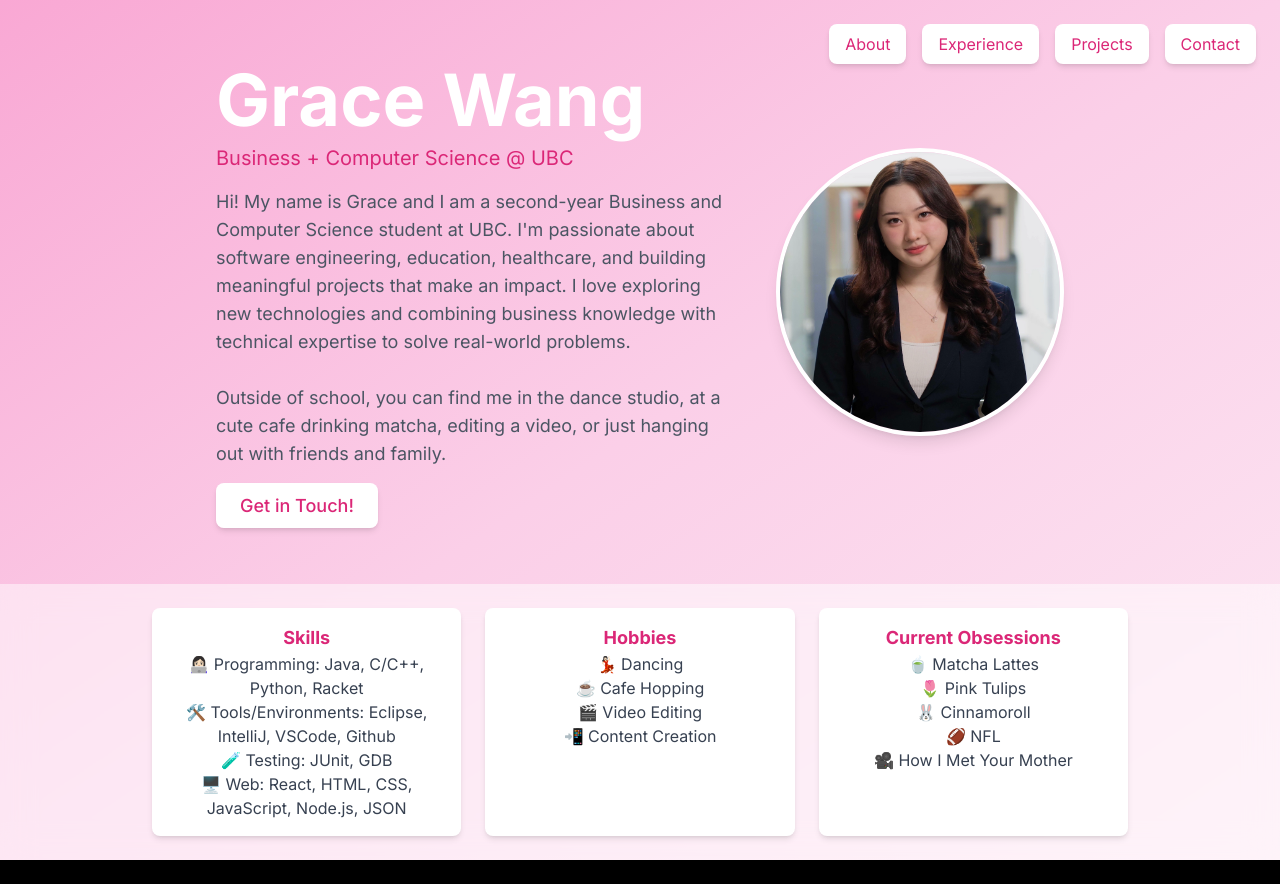
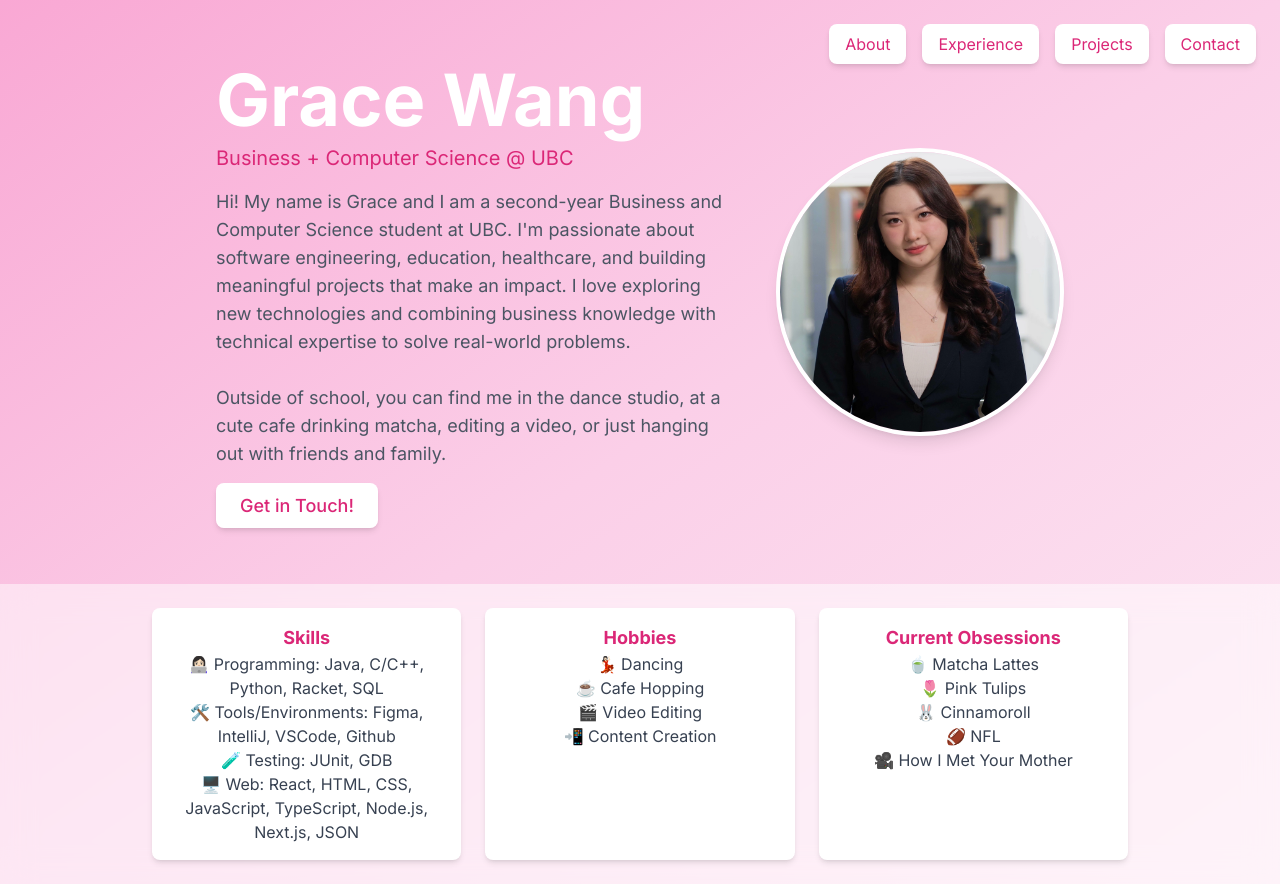
Before and after one commit to gracewxng/Portfolio, a Next.js app: page / in a window 1280 px wide. Before the commit the page ends 860 px from the top, so only its background shows below. Built offline with nearby package versions, Linux system fonts and the light colour scheme; no server answers; what tailwindcss-debug-screens would draw is missing.

Commit message:
edited dash

```diff
--- a/app/page.tsx
+++ b/app/page.tsx
@@ -80,10 +80,10 @@ export default function Home() {
           <div className="p-4 bg-white rounded-lg shadow-md">
             <h2 className="text-lg font-bold text-pink-600">Skills</h2>
             <p className="text-gray-700">
-            👩🏻‍💻 Programming: Java, C/C++, Python, Racket <br />
-            🛠️ Tools/Environments: Eclipse, IntelliJ, VSCode, Github <br />
+            👩🏻‍💻 Programming: Java, C/C++, Python, Racket, SQL <br />
+            🛠️ Tools/Environments: Figma, IntelliJ, VSCode, Github <br />
             🧪 Testing: JUnit, GDB <br />
-            🖥️ Web: React, HTML, CSS, JavaScript, Node.js, JSON
+            🖥️ Web: React, HTML, CSS, JavaScript, TypeScript, Node.js, Next.js, JSON
             </p>
           </div>
 
```
